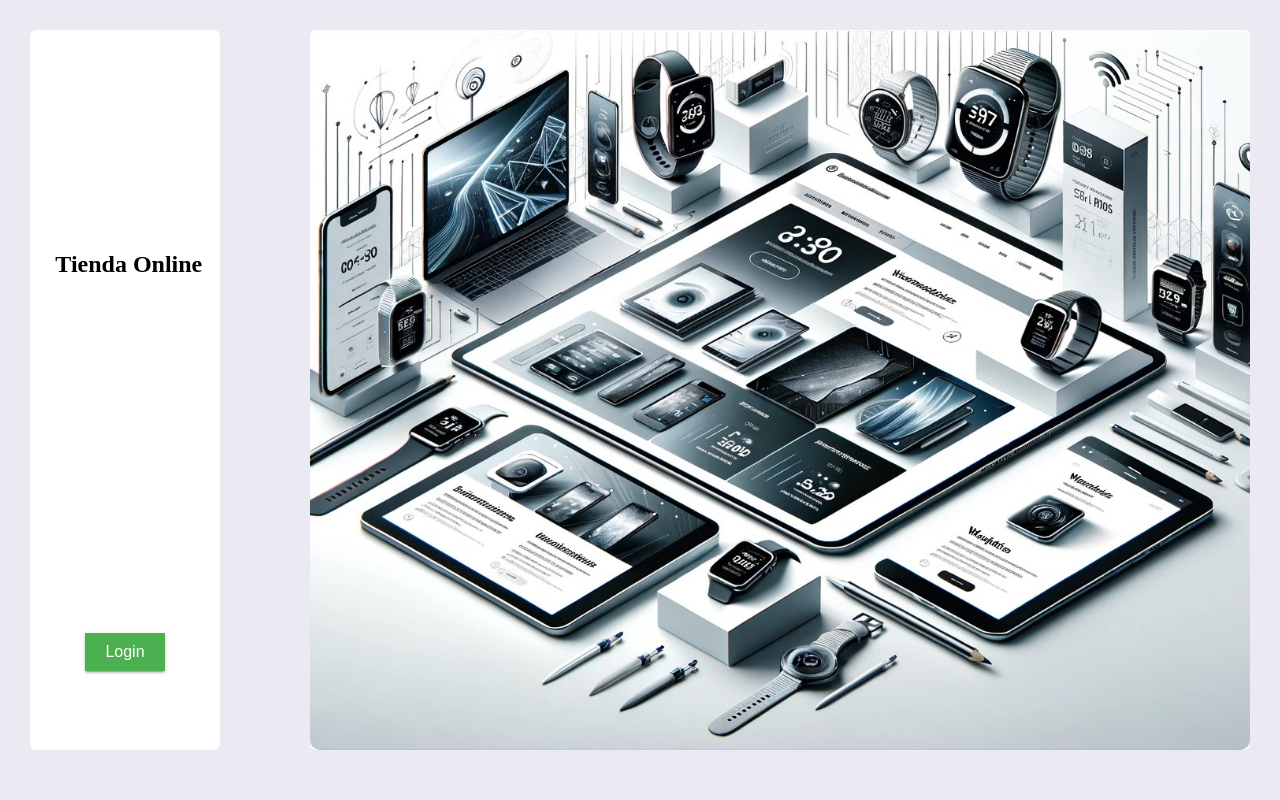
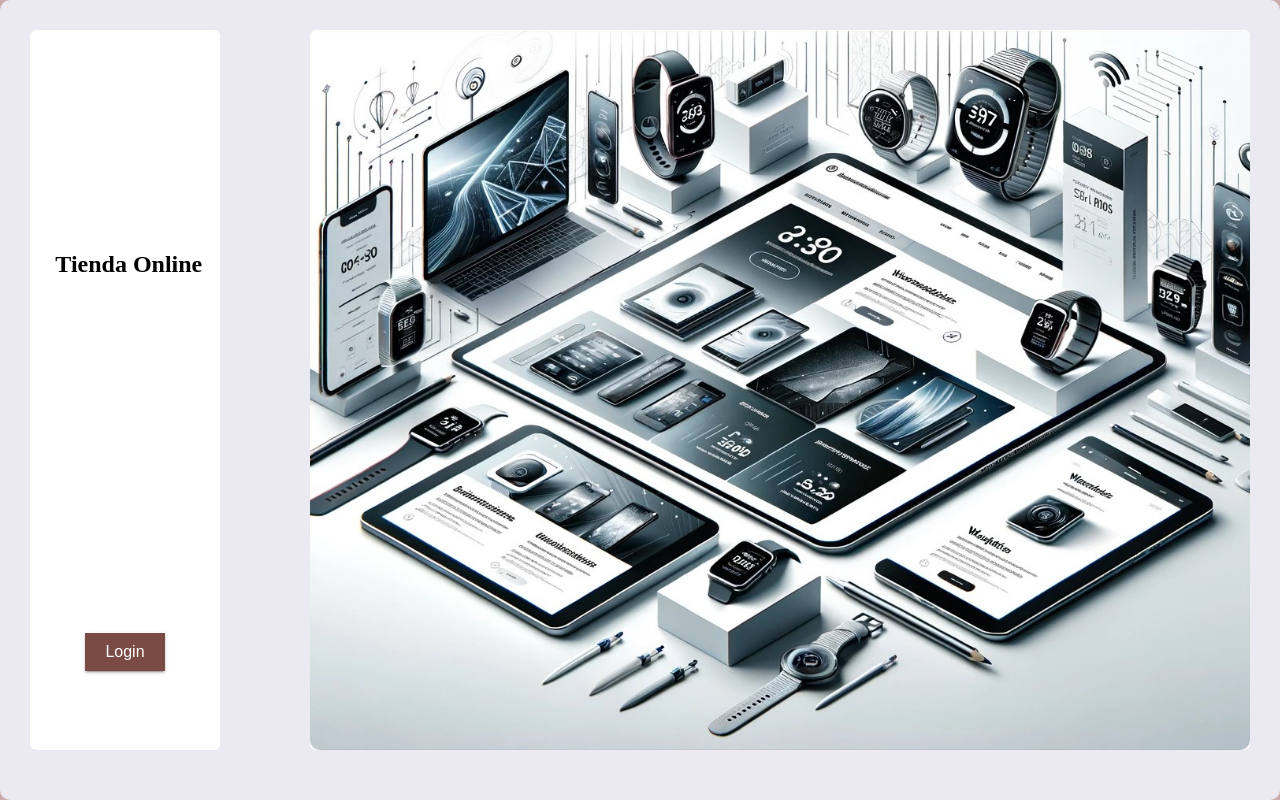
Before and after one commit to geovanilozano85/tienda_de_dispositivos_electricos, a plain HTML site: page index.html in a window 1280 px wide. Drawn offline with Linux system fonts and the light colour scheme.

Commit message:
Colores de botones cambiados

```diff
--- a/commonStyle.css
+++ b/commonStyle.css
@@ -3,7 +3,7 @@ body {
   height: 100%; /* Asegúrate de que el html y el body ocupen toda la altura */
   margin: 0; /* Elimina cualquier margen por defecto */
   padding: 0; /* Elimina cualquier padding por defecto */
-  background-color: #ebe9f1;
+  background-color: rgb(203, 171, 168);
 }
 
 input {
@@ -31,11 +31,12 @@ input {
     -ms-transition-duration: .4s ;
     -o-transition-duration: .4s ;
     box-shadow: 0px 3px 1px -2px rgba(0, 0, 0, 0.2), 0px 2px 2px 0px rgba(0, 0, 0, 0.14), 0px 1px 5px 0px rgba(0, 0, 0, 0.12);
+    background-color: #7a4b44;
 }
 
 
 .myButton:hover {
-  background-color:  #3d793f;; /* Un azul ligeramente más oscuro para el hover */
+  background-color:  #703127;; /* Un azul ligeramente más oscuro para el hover */
   box-shadow: 0px 3px 5px -1px rgba(0, 0, 0, 0.2), 0px 6px 10px 0px rgba(0, 0, 0, 0.14), 0px 1px 18px 0px rgba(0, 0, 0, 0.12);
 }
 
```
